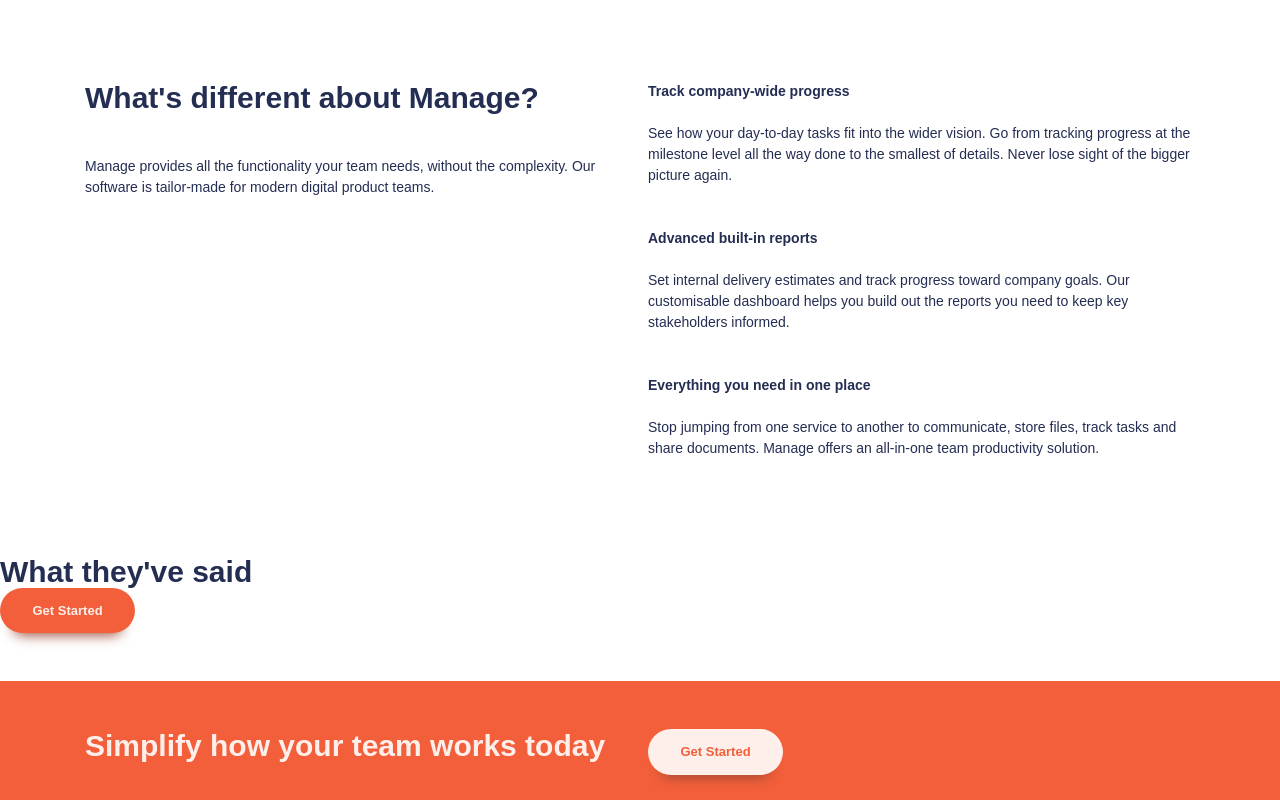
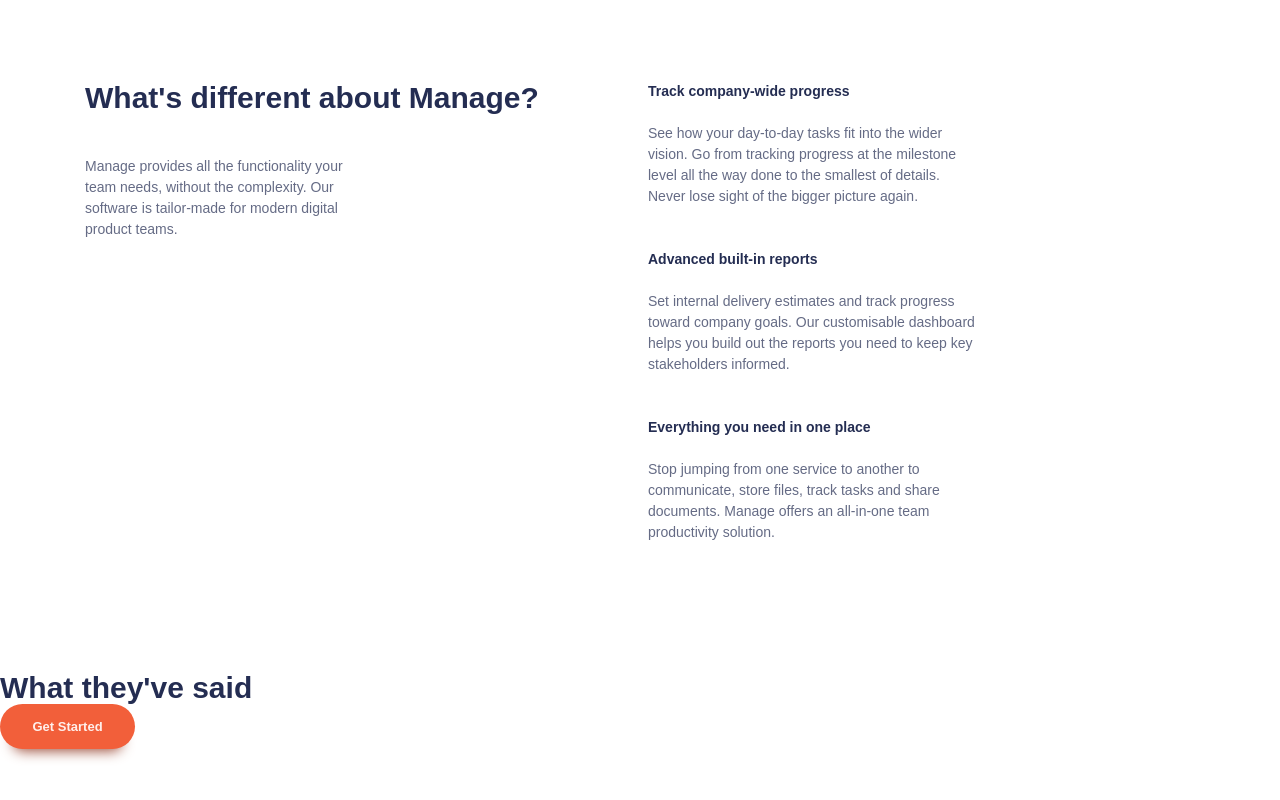
Before and after one commit to Mohammed-Lashein/manage-landing-page, a website built with Vite: page index.html in a window 1280 px wide. Shown: the part 700-1500 px from the top of the page. Built offline with nearby package versions, Linux system fonts and the light colour scheme; a web font is replaced by a local one.

Commit message:
added some styling to the first section in the main content

```diff
--- a/index.html
+++ b/index.html
@@ -78,10 +78,16 @@
           </div>
           <div>
             <ul role="list" class="numbered-items | flow">
+              <!-- Instead of adding the flow class to every li , we
+              created a new div at each li and gave it the class ,
+            that's beause we want the spacing between the list items to
+          be large , but between the h3 and the p in each li we want
+        the space to be smaller , that's why we gave the variable
+      --flow-spacer a value here in each div .  -->
               <li>
                 <div class="flow" style="--flow-spacer: 1.5em">
                   <h3 class="fs-600 fw-bold">Track company-wide progress</h3>
-                <p>
+                  <p data-width="wide">
                     See how your day-to-day tasks fit into the wider vision. Go from
                     tracking progress at the milestone level all the way done to the
                     smallest of details. Never lose sight of the bigger picture again.
@@ -93,7 +99,7 @@ smallest of details. Never lose sight of the bigger picture again.
                   <h3 class="fs-600 fw-bold">
                     Advanced built-in reports
                   </h3>
-                <p>
+                  <p data-width="wide">
                     Set internal delivery estimates and track progress toward company
                     goals. Our customisable dashboard helps you build out the reports
                     you need to keep key stakeholders informed.
@@ -106,19 +112,20 @@ you need to keep key stakeholders informed.
                   <h3 class="fs-600 fw-bold">
                     Everything you need in one place
                   </h3>
-                <p>
+                  <p data-width="wide">
                     Stop jumping from one service to another to communicate, store files,
                     track tasks and share documents. Manage offers an all-in-one team
                     productivity solution.
                   </p>
                 </div>
-              </li>            </ul>
+              </li>
+            </ul>
           </div>
         </div>
       </div>
     </section>
 
-    <section class="carousel | padding-block-700">
+    <section class="carousel | padding-block-900">
       <h2 class="fs-secondary-heading fw-bold">What they've said</h2>
       <!-- carousel here -->
       <button class="btn">Get Started</button>
@@ -168,7 +175,7 @@ productivity solution.
           </div>
           <div>
             <nav class="footer-nav">
-              <ul aria-label="footer" role="list">
+              <ul class="flow"  aria-label="footer" role="list">
                 <li><a href="">Home</a></li>
                 <li><a href="">Pricing</a></li>
                 <li><a href="">Products</a></li>
--- a/style.css
+++ b/style.css
@@ -147,11 +147,23 @@
   padding-block: var(--size-700);
 }
 
-  /* utility classes */
+/* general styling */
 body {
   font-size: var(--fs-body);
   font-family: var(--ff-body);
   color: var(--clr-primary-400);
+}
+p:not([class]) {
+  /* We used the above selector so the upcoming styles are applied
+  to any p that doesn't have a class , which means that we don't
+  need a specific styling on that p .  */
+  opacity: 0.7;
+  max-width: 35ch;
+  /* The ch unit -from what I read - calculates the width
+  of the character (zero) in the font family used . */
+}
+p[data-width='wide'] {
+  max-width: 42ch;
 }
 /* button */
 .btn {
```
Lines whose indentation alone changed are shown as unchanged.
